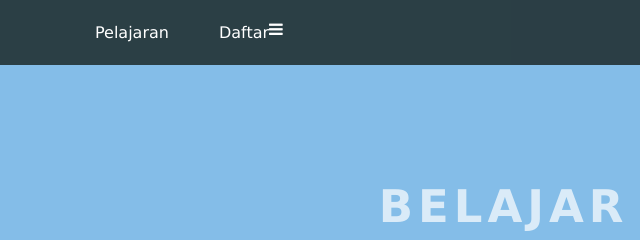
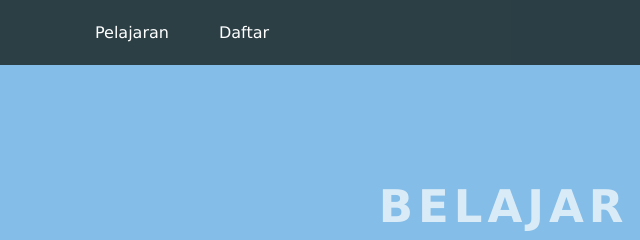
Before and after one commit to AlpinRamdalisAkbar/tugas_basdat, a plain HTML site: page index.html in a window 1280 px wide. Shown: the top 240 px of the page, 0-640 px from the left. Drawn offline with Linux system fonts and the light colour scheme.

Commit message:
mengubah index.html

```diff
--- a/index.html
+++ b/index.html
@@ -11,7 +11,6 @@
     <header>
       <div class="container">
         <div class="header-left">
-        <span class="fa fa-bars menu-icon"></span>
         <div class="header-right">
           <a href="#">Pelajaran</a>
           <a href="#">Daftar</a>
```
